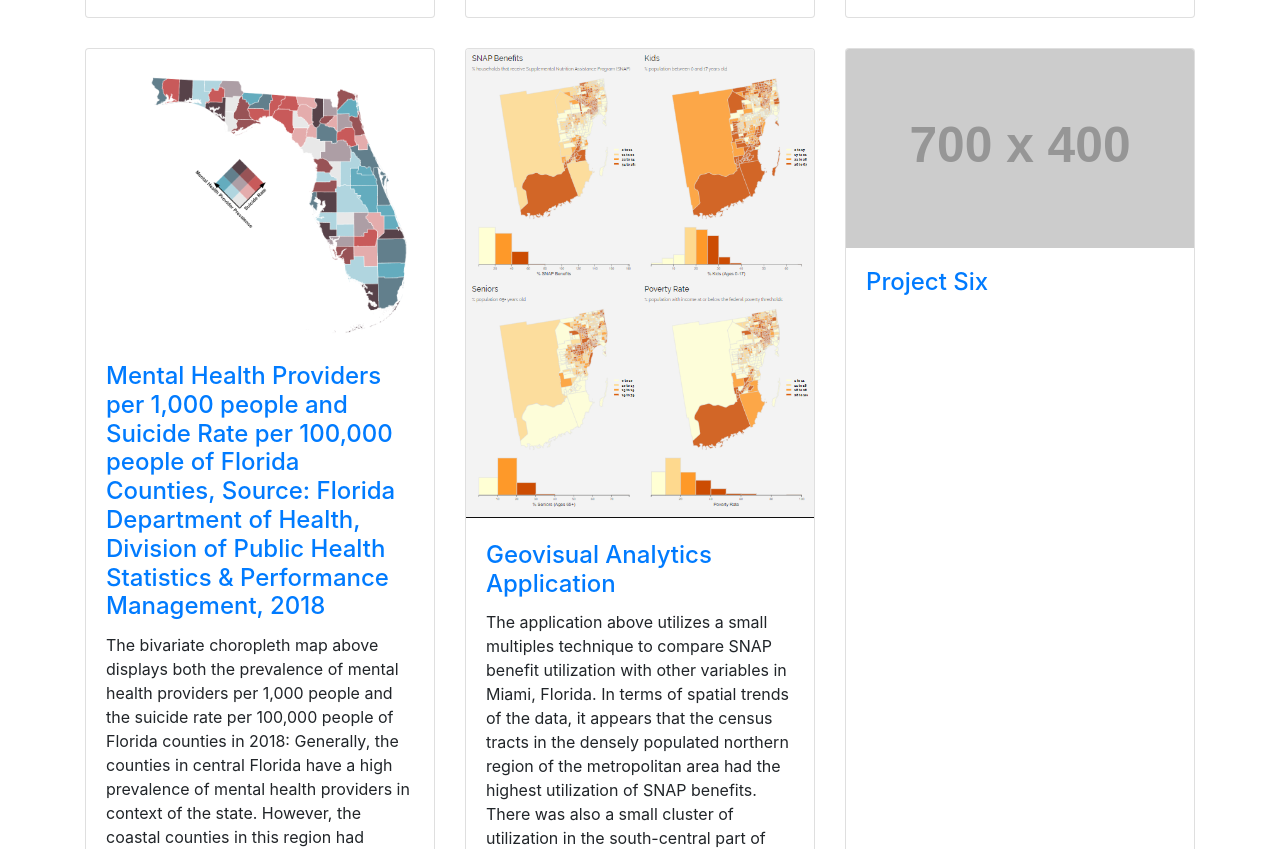
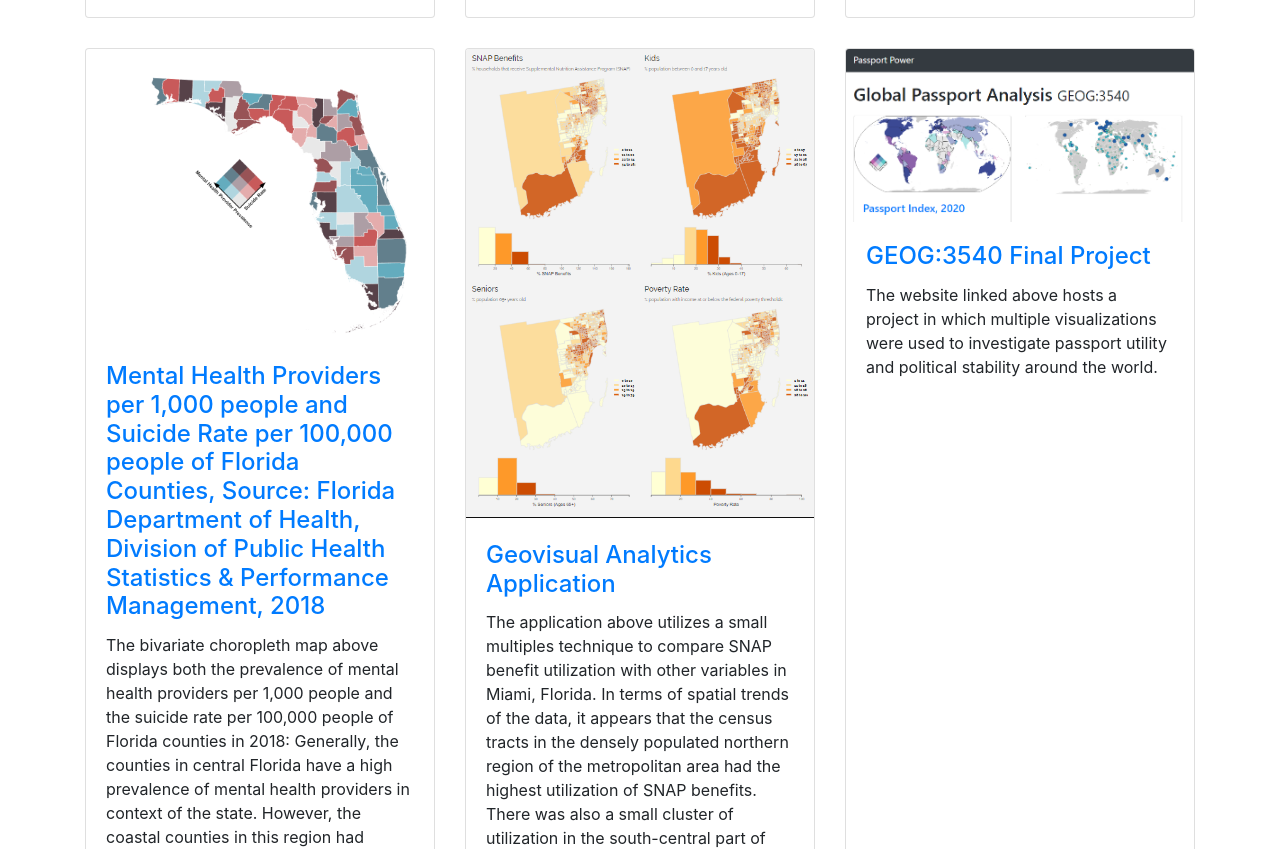
Before and after one commit to geog3540/mrwisniewski, a website: page index.html in a window 1280 px wide. Shown: the part 957-1806 px from the top of the page. Drawn offline with Linux system fonts and the light colour scheme; placeholder pictures from the web are drawn by us.

Commit message:
Added final project to index, changed polygon outline width in smallmultiples

```diff
--- a/index.html
+++ b/index.html
@@ -114,12 +114,12 @@
         </div>
         <div class="col-lg-4 col-sm-6 portfolio-item">
           <div class="card h-100">
-            <a href="#"><img class="card-img-top" src="http://placehold.it/700x400" alt=""></a>
+            <a href="https://geog3540.github.io/passportpower"><img class="card-img-top" src="images/finalProj.PNG" alt=""></a>
             <div class="card-body">
               <h4 class="card-title">
-                <a href="#">Project Six</a>
+                <a href="https://geog3540.github.io/passportpower">GEOG:3540 Final Project</a>
               </h4>
-              <p class="card-text"></p>
+              <p class="card-text">The website linked above hosts a project in which multiple visualizations were used to investigate passport utility and political stability around the world. </p>
             </div>
           </div>
         </div>
```
Also changed, not shown: smallmultiples/index.html (+1 -0 lines), images/finalProj.PNG (added).
